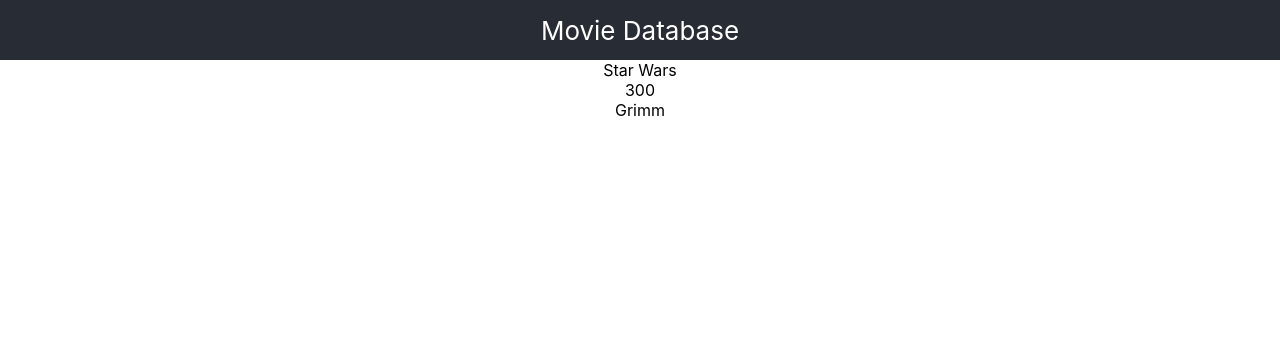
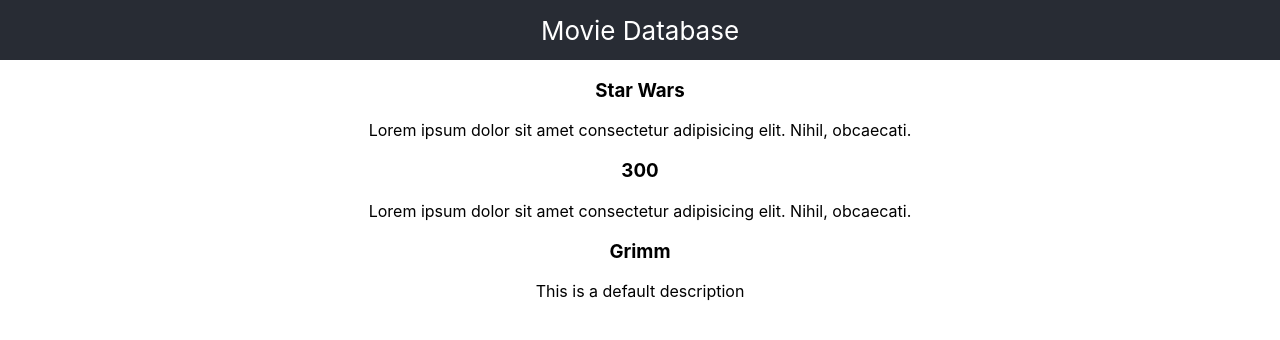
Before and after one commit to Cook1619/React-Redux-Movie-DB, a React (Create React App) app: page / in a window 1280 px wide. Shown: the top 340 px of the page. Built offline with nearby package versions, Linux system fonts and the light colour scheme.

Commit message:
Adding default props types and default prop types

```diff
--- a/package.json
+++ b/package.json
@@ -6,11 +6,12 @@
     "@testing-library/jest-dom": "^4.2.4",
     "@testing-library/react": "^9.3.2",
     "@testing-library/user-event": "^7.1.2",
+    "prop-types": "^15.7.2",
     "react": "^16.13.1",
     "react-dom": "^16.13.1",
     "react-overdrive": "0.0.9",
+    "react-redux": "^7.2.1",
     "react-router-dom": "^4.2.2",
-    "react-redux": "^7.2.1",
     "react-scripts": "3.4.1",
     "redux": "^4.0.5",
     "redux-devtools-extension": "^2.13.2"
--- a/src/App.js
+++ b/src/App.js
@@ -6,10 +6,14 @@
   {
     id: 1,
     title: "Star Wars",
+    desc:
+      "Lorem ipsum dolor sit amet consectetur adipisicing elit. Nihil, obcaecati.",
   },
   {
     id: 2,
     title: "300",
+    desc:
+      "Lorem ipsum dolor sit amet consectetur adipisicing elit. Nihil, obcaecati.",
   },
   {
     id: 3,
@@ -23,7 +27,7 @@
       <div className="App">
         <header className="App-header">Movie Database</header>
         {movies.map((movie) => (
-          <Movie title={movie.title} key={movie.id} />
+          <Movie movie={movie} key={movie.id} desc={movie.desc} />
         ))}
       </div>
     );
--- a/src/Movie.js
+++ b/src/Movie.js
@@ -1,11 +1,24 @@
 import React, { Component } from "react";
+import Proptypes from "prop-types";
 
 export default class Movie extends Component {
+  static propTypes = {
+    movie: Proptypes.shape({
+      title: Proptypes.string.isRequired,
+      desc: Proptypes.string,
+    }),
+  };
+  static defaultProps = {
+    desc: "This is a default description",
+  };
   render() {
-    const { title } = this.props;
+    const { title } = this.props.movie;
+    const { desc } = this.props;
+
     return (
       <div>
-        <div>{title}</div>
+        <h3>{title}</h3>
+        <p>{desc}</p>
       </div>
     );
   }
```
